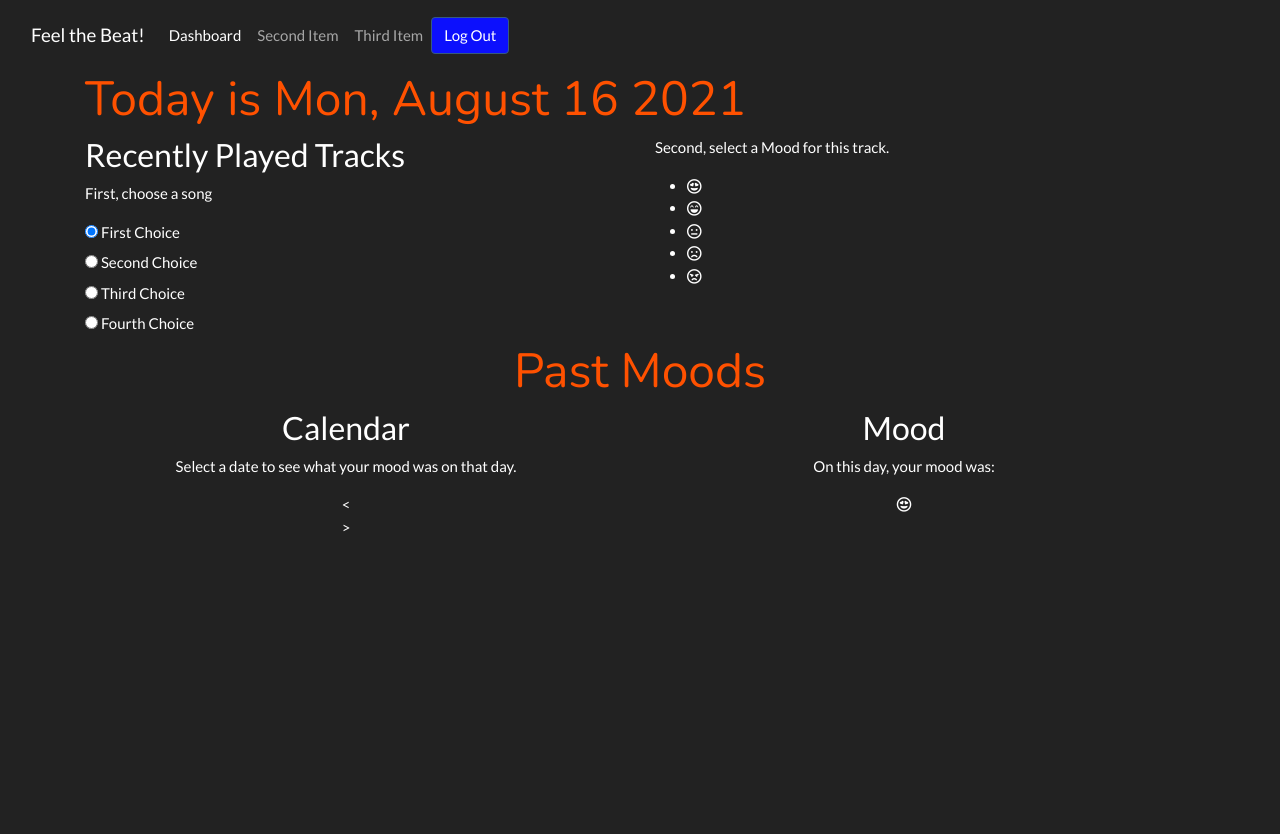
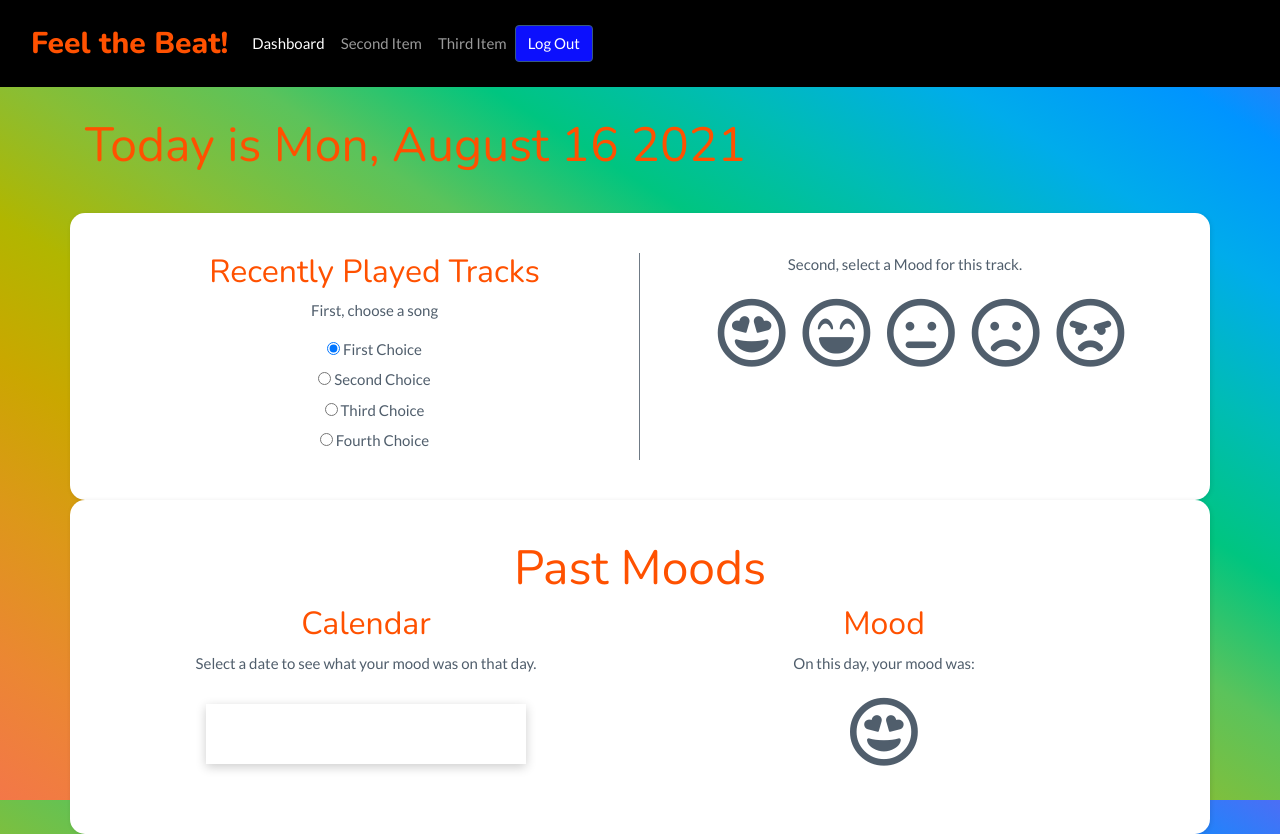
Before and after one commit to SirEctor/feel-the-beat, a Flask app: template app/templates/dashboard2.html in a window 1280 px wide. Before the commit the page ends 532 px from the top, so only its background shows below. Run offline with Flask 2, Linux system fonts and the light colour scheme; the template is opened without the code that fills it, so the values that code supplies are empty; some libraries are stand-ins or nearby versions.

Commit message:
Update index.css

```diff
--- a/app/static/styles/index.css
+++ b/app/static/styles/index.css
@@ -1,16 +1,76 @@
-h1 {
-  color: rgb(255,81,0);
-  font-weight: 900;
-  font-size: 70px;
+.navbar-brand {
+  font-weight: 800 !important;
+  font-size: 30px !important;
 }
 
-button {
-  background-color: rgb(12, 16, 253) !important;
+#wrapper {
+  height: fit-content;
+}
+.bg-color {
+
+}
+.main-content {
+
+}
+*, *:before, *:after {
+  -webkit-box-sizing: border-box;
+  -moz-box-sizing: border-box;
+  box-sizing: border-box;
 }
 
-div {
-  vertical-align: middle;
-    height: 100%;
+*, *:before, *:after {
+  -webkit-box-sizing: border-box;
+  -moz-box-sizing: border-box;
+  box-sizing: border-box;
+}
+/* rainbow background */
+.login-clean, #dashboard, .main-page-content {
+  background-image: linear-gradient(to right top, #f37748, #eb8732, #dd971a, #caa700, #b1b600, #88be35, #5bc35b, #00c580, #00bcb6, #00aceb, #0094ff, #4c6ef5);
+  background-repeat: no-repeat;
+  background-attachment: fixed;
+}
+
+#overlay {
+  position: fixed; /* Sit on top of the page content */
+  display: none; /* Hidden by default */
+  width: 100%; /* Full width (cover the whole page) */
+  height: 100%; /* Full height (cover the whole page) */
+  top: 0;
+  left: 0;
+  right: 0;
+  bottom: 0;
+  background-color: rgba(0,255,0,0.5); /* Black background with opacity */
+
+}
+.main-content {
+  width: 100vw;
+  z-index: 1000;
+}
+.main-page-content {
+  opacity: 40%;
+}
+
+/* Font Styling */
+h1 {
+  font-weight: 900; !important;
+  font-size: 100px; !important;
+}
+
+h2 {
+  font-size: 37px;
+  font-weight: 800;
+  text-align: center;
+}
+h1, h2, h3, .navbar-brand {
+  color: rgb(255,81,0) !important;
+  font-family: 'Nunito', sans-serif;
+}
+
+/* Change this element to an H2 in HTML*/
+.second-header {
+  font-size: 37px;
+  text-align: center;
+  font-weight: 800;
 }
 
 .subheader {
@@ -22,35 +82,48 @@ div {
   margin-top: 35px;
   font-family: 'Nunito', sans-serif;
 }
+/* End Font Styling */
 
+/* Buttons */
+/* Fix these two conflicting button items*/
+button {
+  background-color: rgb(12, 16, 253) !important;
+}
+button {
+  background: rgb(8, 2, 253);
+}
+
+/* End Buttons */
+.bottom-left {
+  position: absolute;
+  bottom: 33%;
+  left: 5%;
+}
+/* EMOJIS */
+.emoji-list {
+  list-style-type: none;
+  display: inline;
+}
+
+.emoji-list li {
+  display: inline;
+}
+.emoji {
+  font-size: 70px;
+  padding: 7px;
+}
+div {
+  vertical-align: middle;
+    height: 100%;
+}
+/* EMOJIS */
+
+/* Login/Registration Forms */
 .login-clean {
   padding: 80px 0;
   height: 100vh;
 }
 
-form {
-  border-radius: 15px;
-}
-
-#content, #content-wrapper, .login-clean {
-  background-image: linear-gradient(to right top, #f37748, #eb8732, #dd971a, #caa700, #b1b600, #88be35, #5bc35b, #00c580, #00bcb6, #00aceb, #0094ff, #4c6ef5);
-}
-
-h1 {
-  color: rgb(255,81,0);
-  font-weight: 900;
-  font-size: 100px;
-  font-family: 'Nunito', sans-serif;
-}
-
-.second-header {
-  font-size: 37px; text-align: center;
-  font-weight: 800;
-}
-
-button {
-  background: rgb(8, 2, 253);
-}
 
 .login-clean form {
   max-width: 320px;
@@ -59,6 +132,7 @@ button {
   background-color: #ffffff;
   padding: 40px;
   border-radius: 4px;
+  border-radius: 15px;
   color: #505e6c;
   box-shadow: 1px 1px 5px rgba(0,0,0,0.1);
 }
@@ -92,3 +166,237 @@ button {
   opacity: 1;
   text-decoration: none;
 }
+/* End Login/Registration Forms */
+
+/* -------------------- calendar ----------------------- */
+/*
+.dash-calendar {
+  background-color: indigo;
+    align-content: center;
+}
+
+.calendar-container {
+  align-items: center;
+  color: #12121f;
+  display: flex;
+  height: 700px;
+  justify-content: left;
+  width: 100%;
+  padding-left: 100px;
+  background: linear-gradient(#37f050 -60%, #0213fd 140%);
+}
+
+.calendar {
+  background-color: #ededf5;
+  height: 640px;
+  width: 550px;
+}
+
+.monthAndYear {
+  align-items: center;
+  background-color: #e00b0b;
+  display: flex;
+  height: 120px;
+  justify-content: space-between;
+  padding: 0 20px;
+  text-align: center;
+  width: 100%;
+}
+
+.monthAndYear i {
+  cursor: pointer;
+  font-size: 25px;
+}
+
+.monthAndYear h1 {
+  font-size: 30px;
+  font-weight: 400;
+  letter-spacing: 2px;
+  margin-bottom: 10px;
+  text-transform: uppercase;
+}
+
+.weekdays {
+  align-items: center;
+  background-color: #df6262;
+  display: flex;
+  height: 50px;
+  padding: 0 4px;
+  width: 100%;
+}
+
+.weekdays div {
+  align-items: center;
+  display: flex;
+  font-size: 15px;
+  font-weight: 400;
+  justify-content: center;
+  letter-spacing: 1px;
+  width: calc(542px / 7);
+}
+
+.days {
+  display: flex;
+  flex-wrap: wrap;
+  padding: 2px;
+  width: 100%;
+}
+
+.days button {
+  align-items: center;
+  display: flex;
+  font-size: 14px;
+  height: 70px;
+  justify-content: center;
+  margin: 3px;
+  width: calc(502px / 7);
+}
+
+.days button:hover:not(.todayButton) {
+  background-color: #d5d5dd;
+  border: 2px solid #2b2b2e;
+  cursor: pointer;
+}
+
+.todayButton {
+  background-color: #e00b0b;
+}
+
+.todayButton:hover {
+  background-color: #d34949;
+  border: 2px solid #18181a;
+  cursor: pointer;
+}
+
+.prevDateButton,
+.nextDateButton {
+  opacity: 0.5;
+}
+ */
+/* End Calendar */
+
+/* Temporary formatting */
+nav {
+  background-color: black;
+}
+
+.content-container {
+  padding-left: 0px !important;
+  padding-right: 0px !important;
+}
+
+.recently-played {
+  text-align: center;
+
+  border-right-color: #6f7a85;
+  border-right-width: 1px;
+  border-right-style: solid;
+}
+
+.recent-mood {
+  text-align: center;
+}
+
+.date-heading {
+  padding-top: 30px;
+  padding-bottom: 30px;
+}
+
+.line-item {
+    align-content: flex-start;
+}
+/* End Temporary formatting */
+
+.set-mood-today, .previous-mood-calendar {
+  margin: 0 auto;
+  background-color: #ffffff;
+  padding: 40px;
+  border-radius: 15px;
+  color: #505e6c;
+  box-shadow: 1px 1px 5px rgba(0,0,0,0.1);
+}
+
+/* NEW CALENDAR */
+.date-picker {
+	position: relative;
+	width: 100%;
+	max-width: 320px;
+	height: 60px;
+	background-color: #FFF;
+	margin: 30px auto;
+	box-shadow: 0px 3px 10px rgba(0, 0, 0, 0.2);
+
+	cursor: pointer;
+	user-select: none;
+}
+
+.date-picker:hover {
+	background-color: #F3F3F3;
+}
+
+.date-picker .selected-date {
+	width: 100%;
+	height: 100%;
+
+	display: flex;
+	justify-content: center;
+	align-items: center;
+
+	color: #313131;
+	font-size: 28px;
+}
+
+.date-picker .dates {
+	display: none;
+	position: absolute;
+	top: 100%;
+	left: 0;
+	right: 0;
+
+	background-color: #FFF;
+}
+
+.date-picker .dates.active {
+	display: block;
+}
+
+.date-picker .dates .month {
+	display: flex;
+	justify-content: space-between;
+	align-items: center;
+	border-bottom: 2px solid #EEE;
+}
+
+.date-picker .dates .month .arrows {
+	width: 35px;
+	height: 35px;
+	display: flex;
+	justify-content: center;
+	align-items: center;
+	color: #313131;
+	font-size: 20px;
+}
+
+.date-picker .dates .month .arrows:hover {
+	background-color: #F3F3F3;
+}
+
+.date-picker .dates .month .arrows:active {
+	background-color: #00CA85;
+}
+
+.date-picker .dates .days {
+	display: grid;
+	grid-template-columns: repeat(7, 1fr);
+	height: 200px;
+}
+.date-picker .dates .days .day {
+	display: flex;
+	justify-content: center;
+	align-items: center;
+	color: #313131;
+}
+.date-picker .dates .days .day.selected {
+	background-color: #00CA85;
+}
+/* END NEW CALENDAR */
```
